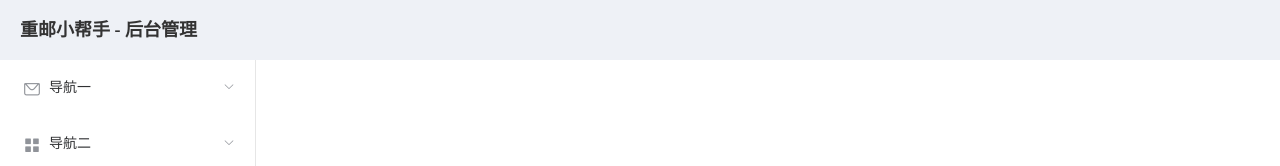
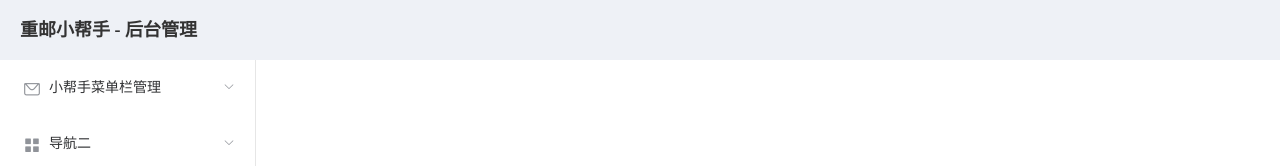
Before and after one commit to 1343873382/manage, a Vue app: page / in a window 1280 px wide. Shown: the top 166 px of the page. Built offline with nearby package versions, Linux system fonts and the light colour scheme.

Commit message:
合并问题

```diff
--- a/src/App.vue
+++ b/src/App.vue
@@ -10,20 +10,14 @@
 
           <!-- 上面三个菜单选择，示例，也可以直接修改 -->
           <el-submenu index="1">
-            <template slot="title"><i class="el-icon-message"></i>导航一</template>
+            <template slot="title"><i class="el-icon-message"></i>小帮手菜单栏管理</template>
             <el-menu-item-group>
-              <template slot="title">分组一</template>
-              <el-menu-item index="1-1">选项1</el-menu-item>
-              <el-menu-item index="1-2">选项2</el-menu-item>
+              <router-link to="/meun" class="wxHelp">
+                   <el-menu-item index="1-1">小帮手菜单栏管理</el-menu-item>
+              </router-link>
             </el-menu-item-group>
-            <el-menu-item-group title="分组2">
-              <el-menu-item index="1-3">选项3</el-menu-item>
-            </el-menu-item-group>
-            <el-submenu index="1-4">
-              <template slot="title">选项4</template>
-              <el-menu-item index="1-4-1">选项4-1</el-menu-item>
-            </el-submenu>
           </el-submenu>
+
           <el-submenu index="2">
             <template slot="title"><i class="el-icon-menu"></i>导航二</template>
             <el-menu-item-group>
```
